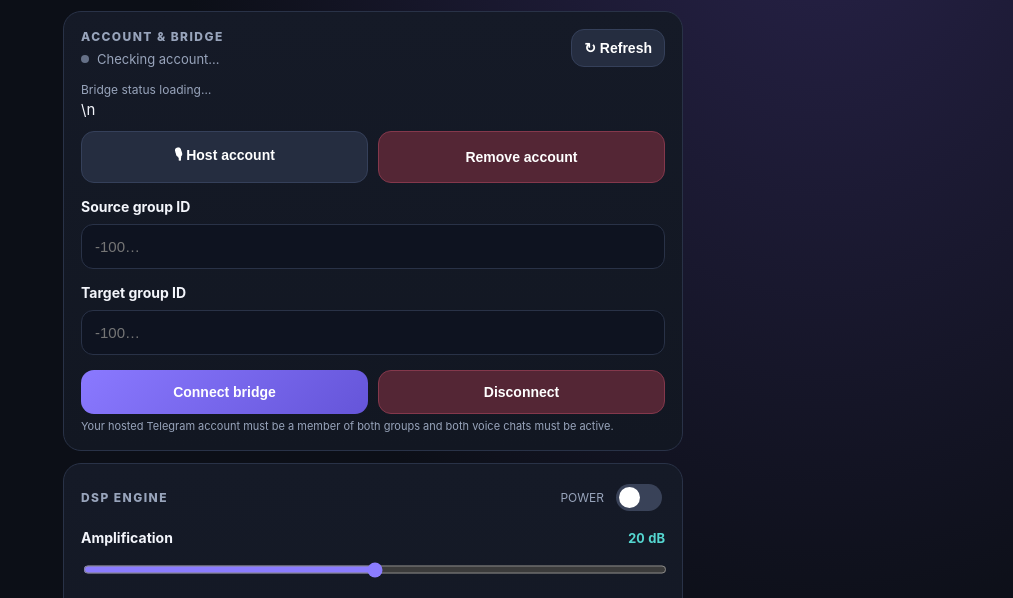
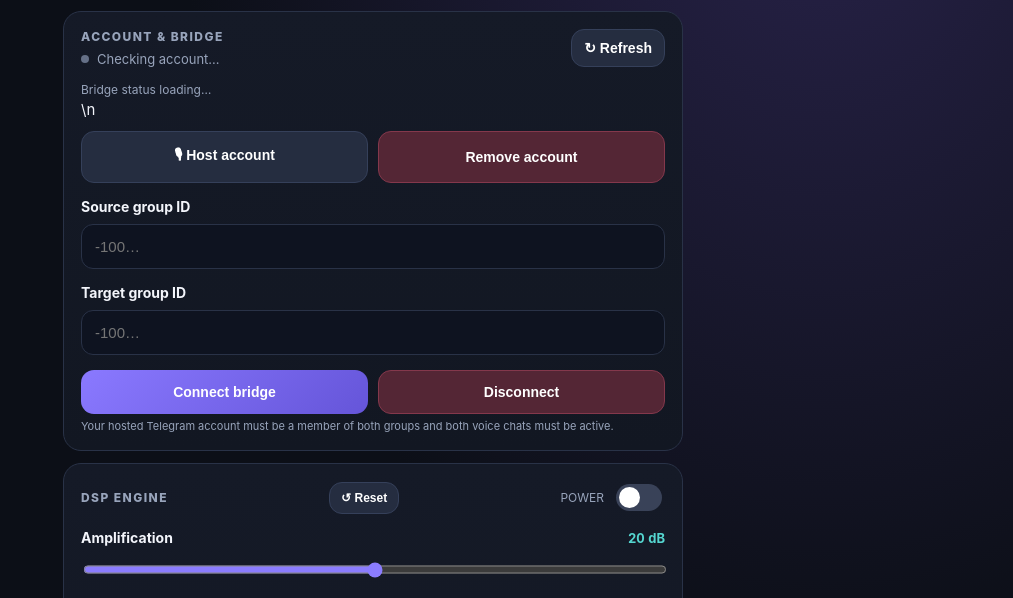
Before and after one commit to sameerhasan8860-bot/A-vc-bot, a plain HTML site: page webapp/index.html in a window 1280 px wide. Shown: the part 174-772 px from the top of the page, without its empty margins (267-1280 px from the left). Drawn offline with Linux system fonts and the light colour scheme; no server answers.

Commit message:
Add reset settings control to VC Studio Mini App

```diff
--- a/webapp/index.html
+++ b/webapp/index.html
@@ -20,7 +20,7 @@
 <div class="grid"><button class="btn" id="joinBtn" onclick="joinBridge()">Connect bridge</button><button class="btn danger" onclick="leaveBridge()">Disconnect</button></div>
 <div class="hint">Your hosted Telegram account must be a member of both groups and both voice chats must be active.</div>
 </section>
-<section class="card"><div class="row"><div class="section" style="margin:0">DSP ENGINE</div><label class="row" style="gap:8px;font-size:12px;color:var(--muted)">POWER <input class="toggle" id="enabled" type="checkbox" onchange="setting('enabled',this.checked)"></label></div>
+<section class="card"><div class="row"><div class="section" style="margin:0">DSP ENGINE</div><button class="btn secondary" style="width:auto;padding:8px 11px;font-size:12px" onclick="resetSettings()">↺ Reset</button><label class="row" style="gap:8px;font-size:12px;color:var(--muted)">POWER <input class="toggle" id="enabled" type="checkbox" onchange="setting('enabled',this.checked)"></label></div>
 <div class="field"><div class="fieldhead"><label>Amplification</label><span class="value" id="amplification_dbVal">20 dB</span></div><input type="range" id="amplification_db" min="0" max="200" step="1" oninput="showVal(this,' dB')" onchange="setting('amplification_db',+this.value)"></div>
 <div class="field"><div class="fieldhead"><label>Gain</label><span class="value" id="gain_percentVal">50%</span></div><input type="range" id="gain_percent" min="0" max="100" oninput="showVal(this,'%')" onchange="setting('gain_percent',+this.value)"></div>
 <div class="field"><div class="fieldhead"><label>Bass</label><span class="value" id="bass_percentVal">50%</span></div><input type="range" id="bass_percent" min="0" max="100" oninput="showVal(this,'%')" onchange="setting('bass_percent',+this.value)"></div>
@@ -40,6 +40,7 @@ function showVal(el,suffix){document.getElementById(el.id+'Val').textContent=el.
 async function refresh(){try{const d=await api('/api/state');document.getElementById('connection').textContent='CONNECTED';document.getElementById('accountDot').classList.toggle('on',d.hosted);document.getElementById('accountState').textContent=d.hosted?'Account hosted':'Account not hosted — send /host';document.getElementById('bridgeDetails').textContent=d.bridge?('LIVE · '+d.bridge.source_name+' → '+d.bridge.target_name+'\nSource: '+d.bridge.source_id+' · Target: '+d.bridge.target_id):'Bridge inactive';if(d.bridge){document.getElementById('source').value=d.bridge.source_id;document.getElementById('target').value=d.bridge.target_id}if(d.dsp){document.getElementById('enabled').checked=d.dsp.enabled;fields.forEach(k=>{document.getElementById(k).value=d.dsp[k];document.getElementById(k+'Val').textContent=d.dsp[k]+(k==='amplification_db'?' dB':'%')})}if(d.level!==undefined){document.getElementById('level').value=d.level;document.getElementById('levelVal').textContent=d.level+'×'}}catch(e){document.getElementById('connection').textContent='ERROR';toast(e.message)}}
 async function setting(key,value){try{await api('/api/settings',{[key]:value});toast('Audio setting updated')}catch(e){toast(e.message);refresh()}}
 async function setLevel(level){try{await api('/api/level',{level});toast('Output level saved')}catch(e){toast(e.message)}}
+async function resetSettings(){if(!confirm('Reset all VC audio settings to defaults? Your active bridge will stay connected.'))return;try{await api('/api/reset',{});await refresh();toast('All audio settings restored to defaults')}catch(e){toast(e.message)}}
 async function joinBridge(){const source_id=document.getElementById('source').value,target_id=document.getElementById('target').value;if(!source_id||!target_id)return toast('Enter both group IDs');const b=document.getElementById('joinBtn');b.disabled=true;try{await api('/api/bridge',{source_id,target_id});toast('Voice bridge connected');refresh()}catch(e){toast(e.message)}finally{b.disabled=false}}
 async function leaveBridge(){try{await api('/api/leave',{});toast('Bridge disconnected');refresh()}catch(e){toast(e.message)}}
 refresh();
```
